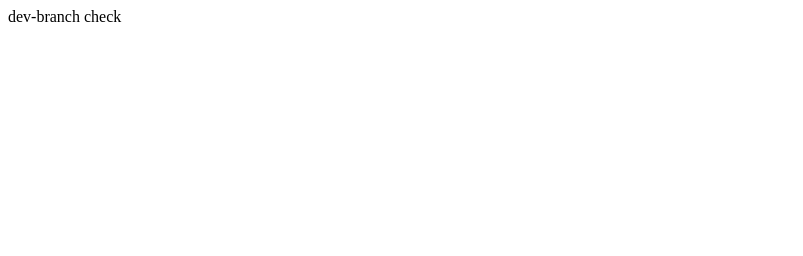
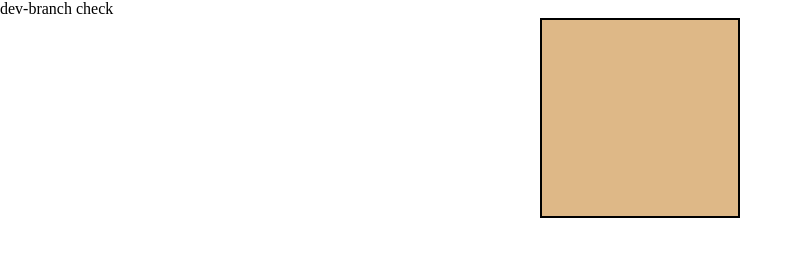
Before and after one commit to Aman7723/faild-ci-cd-op, a plain HTML site: page index.html in a window 1280 px wide. Shown: the whole page, without its empty margins (0-803 px from the left). Drawn offline with Linux system fonts and the light colour scheme.

Commit message:
container

```diff
--- a/index.html
+++ b/index.html
@@ -5,7 +5,34 @@
     <meta name="viewport" content="width=device-width, initial-scale=1.0">
     <title>Document</title>
 </head>
+<style>
+    *{
+        box-sizing: border-box;
+        margin: 0;
+        padding: 0;
+
+    }
+    .container{
+        width: 100%;
+        height: 100%;
+        display: flex;
+        justify-content: center;
+        align-items: center;
+
+    }
+    .row{
+        border: 2px solid #000;
+        width: 200px;
+        height: 200px;
+        background-color:burlywood
+        }
+</style>
 <body>
     dev-branch check
+    <div class="container">
+        <div class="row">
+
+        </div>
+    </div>
 </body>
 </html>
```
